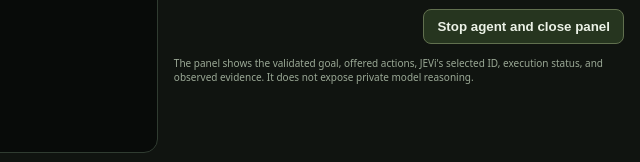
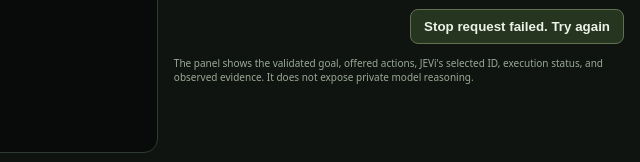
Before and after one commit to wehyn/minecraft-agent, a website: page src/panel/index.html in a window 1280 px wide. Both pictures are taken after a click on the button "Stop agent and close panel". Shown: the part 605-767 px from the top of the page, 640-1280 px from the left. Drawn offline with Linux system fonts and the light colour scheme; no server answers.

Commit message:
fix: accept localhost panel stop requests

```diff
--- a/src/panel/index.html
+++ b/src/panel/index.html
@@ -272,9 +272,16 @@
       try { render(JSON.parse(event.data)); } catch {}
     };
     setInterval(updateFrameStatus, 100);
-    byId("stop").addEventListener("click", () => {
-      fetch("/cancel", { method: "POST" }).catch(() => {});
-      byId("stop").disabled = true;
+    const stopButton = byId("stop");
+    stopButton.addEventListener("click", async () => {
+      stopButton.disabled = true;
+      try {
+        const response = await fetch("/cancel", { method: "POST" });
+        if (!response.ok) throw new Error("Stop request failed");
+      } catch {
+        stopButton.disabled = false;
+        stopButton.textContent = "Stop request failed. Try again";
+      }
     });
     window.addEventListener("pagehide", () => {
       navigator.sendBeacon("/cancel", "");
```
Also changed, not shown: src/panel/server.js (+9 -4 lines), README.md.
